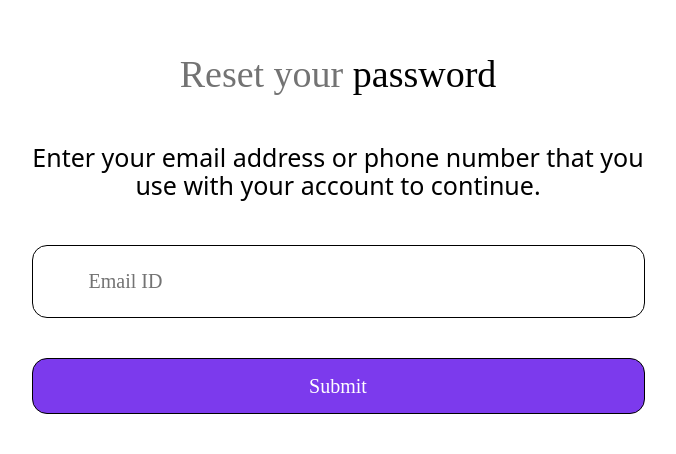
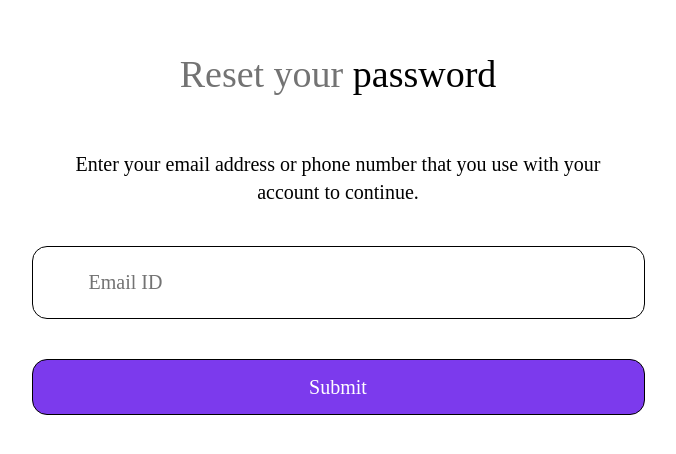
Before and after one commit to Aritra2001/HSU_STORE, a React (Create React App) app in the folder frontend/: page /forgot-password in a window 1280 px wide. Shown: the part 154-608 px from the top of the page, without its empty margins (302-978 px from the left). Built offline with nearby package versions, Linux system fonts and the light colour scheme.

Commit message:
ui changes and api  corrections  for authj

```diff
--- a/frontend/src/pages/EmailVerified.jsx
+++ b/frontend/src/pages/EmailVerified.jsx
@@ -1,14 +1,8 @@
-import React, { useState } from 'react';
-import { FaRegEye, FaRegEyeSlash } from "react-icons/fa6";
-import { IconContext } from 'react-icons';
-import { ToastContainer } from 'react-toastify'
 import 'react-toastify/dist/ReactToastify.css';
-import { notify } from '../helper/notify';
-import GreenCheck from '../Assets/GreenCheck.jpg';
+import GreenCheck from '../assets/GreenCheck.svg';
 
 const EmailVerified = () => {
 
-    const [loading, setLoading] = useState(false);
     var json = ''
 
 
@@ -21,7 +15,6 @@ const EmailVerified = () => {
     const handleEmailVerified = async () => {
 
         const token=getToken();
-        setLoading(true)
         const response = await fetch(`https://hsu-store-backend.vercel.app/api/users/verify-email/${token}`, {
 
           method: 'GET',
@@ -60,7 +53,7 @@ const EmailVerified = () => {
 
                 <div className='max-sm:mt-8'>
                     <span className="text-violet-600 sm:text-xl text-xs font-normal font-['Poppins']">
-                            <a href="/forgot-password">Return to profile</a>
+                            <a href="/">Return to profile</a>
                     </span>
                 </div>
 
--- a/frontend/src/pages/ForgotPassword.jsx
+++ b/frontend/src/pages/ForgotPassword.jsx
@@ -1,6 +1,4 @@
 import React, { useState } from 'react';
-import { FaRegEye, FaRegEyeSlash } from "react-icons/fa6";
-import { IconContext } from 'react-icons';
 import { ToastContainer } from 'react-toastify'
 import 'react-toastify/dist/ReactToastify.css';
 import { notify } from '../helper/notify';
@@ -63,12 +61,7 @@ const ForgotPassword = () => {
                     </span>
                 </div>
                 <div className='flex flex-col justify-center items-center'>
-                    <div className="text-black sm:text-[25px] text-[15px] font-medium font-px['Poppins'] leading-[15px]">
-                    Enter your email address or phone number that you
-                    </div>
-                    <div className="text-black sm:text-[25px] text-[15px] font-medium font-px['Poppins'] leading-[40px]">
-                    use with your account to continue.
-                    </div>
+                <div className="w-[273px] sm:w-[547px] sm:text-xl text-center text-black text-[10px] font-normal font-['Poppins'] max-sm:mb-4">Enter your email address or phone number that you use with your account to continue.</div>
                 </div>
                 <div className='flex flex-col sm:gap-7 gap-4'>
 
```
Also changed, not shown: frontend/src/assets/GreenCheck.svg (added), 1 other file (tests, documents, lock files or other folders).
